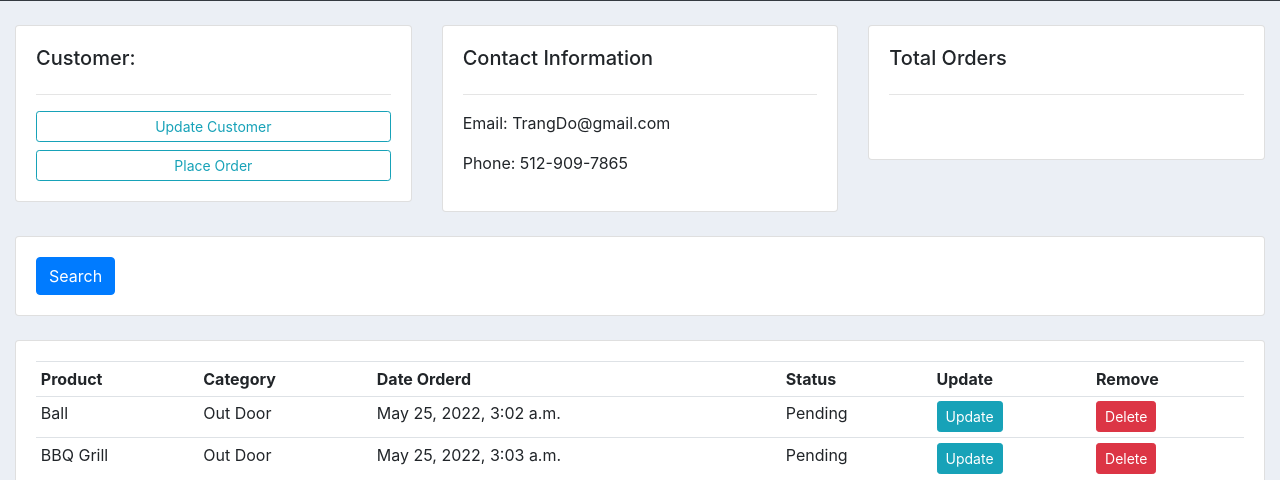
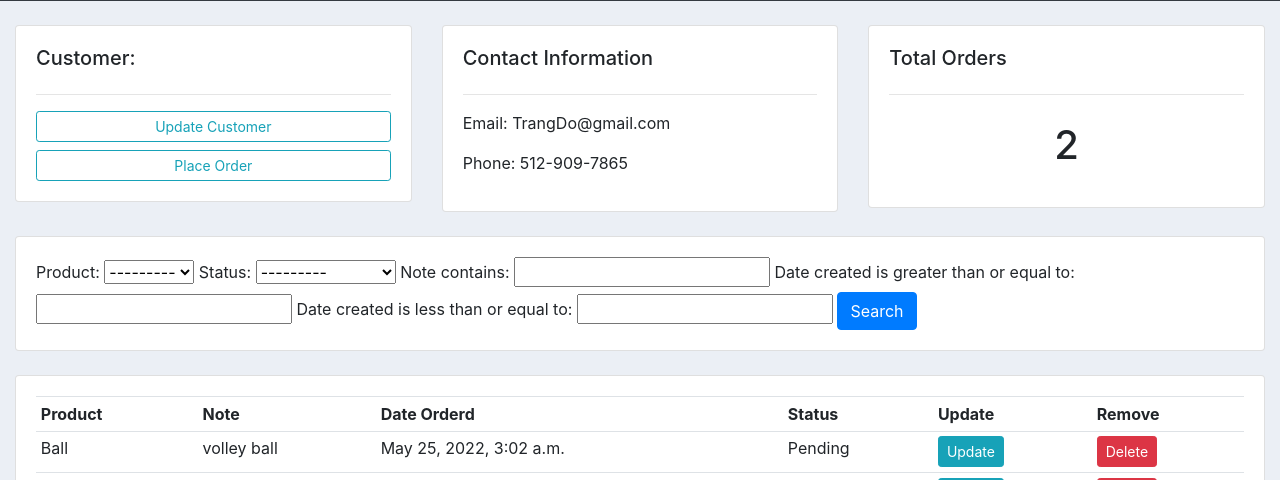
Before and after one commit to Kcodewn/crm, a Django app: page /customer/1 in a window 1280 px wide. Shown: the part 303-783 px from the top of the page. Run offline with Django 4.2, Linux system fonts and the light colour scheme; data comes from the database, SQL or seed files in the repository; both versions use the stored data as it was after the commit; some libraries are stand-ins or nearby versions.

Commit message:
Added filter

```diff
--- /dev/null
+++ b/accounts/filters.py
@@ -0,0 +1,16 @@
+from dataclasses import fields
+from urllib.request import CacheFTPHandler
+import django_filters
+from django_filters import DateFilter, CharFilter
+from .models import *
+
+
+class OrderFilter(django_filters.FilterSet):
+    start_date = DateFilter(field_name="date_created", lookup_expr="gte")
+    end_date = DateFilter(field_name="date_created", lookup_expr="lte")
+    note = CharFilter(field_name='note', lookup_expr='icontains')
+
+    class Meta:
+        model = Order
+        fields = '__all__'
+        exclude = ['customer', 'date_created']
--- a/accounts/models.py
+++ b/accounts/models.py
@@ -48,6 +48,6 @@ class Order(models.Model):
 	product = models.ForeignKey(Product, null=True, on_delete= models.SET_NULL)
 	date_created = models.DateTimeField(auto_now_add=True, null=True)
 	status = models.CharField(max_length=200, null=True, choices=STATUS)
-
+	note = models.CharField(max_length=10000, null=True)
 	def __str__(self):
 		return self.product.name
--- a/accounts/templates/accounts/customer.html
+++ b/accounts/templates/accounts/customer.html
@@ -28,7 +28,9 @@
 		<div class="card card-body">
 			<h5>Total Orders</h5>
 			<hr>
-			<h1 style="text-align: center;padding: 10px"></h1>
+			<h1 style="text-align: center;padding: 10px">
+			{{order_count}}
+			</h1>
 		</div>
 	</div>
 </div>
@@ -38,7 +40,9 @@
 <div class="row">
 	<div class="col">
 		<div class="card card-body">
+
 			<form method="get">
+				{{myFilter.form}}
 
 		    <button class="btn btn-primary" type="submit">Search</button>
 		  </form>
@@ -54,7 +58,7 @@
 			<table class="table table-sm">
 				<tr>
 					<th>Product</th>
-					<th>Category</th>
+					<th>Note</th>
 					<th>Date Orderd</th>
 					<th>Status</th>
 					<th>Update</th>
@@ -64,7 +68,7 @@
 
 				<tr>
 					<td>{{order.product}}</td>
-					<td>{{order.product.category}}</td>
+					<td>{{order.note}}</td>
 					<td>{{order.date_created}}</td>
 					<td>{{order.status}}</td>
 					<td><a class="btn btn-sm btn-info" href="{% url 'update_order' order.id %}"> Update</td>
--- a/accounts/views.py
+++ b/accounts/views.py
@@ -4,6 +4,7 @@ from django.http import HttpResponse
 from django.forms import inlineformset_factory
 from .models import *
 from .forms import *
+from .filters import *
 
 # Create your views here.
 
@@ -35,7 +36,10 @@ def customer(request, pk):
 	orders = customer.order_set.all()
 	order_count = orders.count()
 
-	context = {'customer':customer, 'orders':orders, 'order_count':order_count}
+	myFilter = OrderFilter(request.GET, queryset= orders)
+	orders = myFilter.qs
+
+	context = {'customer':customer, 'orders':orders, 'order_count':order_count, 'myFilter': myFilter}
 	return render(request, 'accounts/customer.html',context)
 
 def createOrder(request, pk):
--- a/crm/settings.py
+++ b/crm/settings.py
@@ -39,6 +39,7 @@ INSTALLED_APPS = [
     'django.contrib.staticfiles',
 
     'accounts',
+    'django_filters',
 ]
 
 MIDDLEWARE = [
```
Also changed, not shown: accounts/migrations/0005_order_note.py (added), db.sqlite3.
